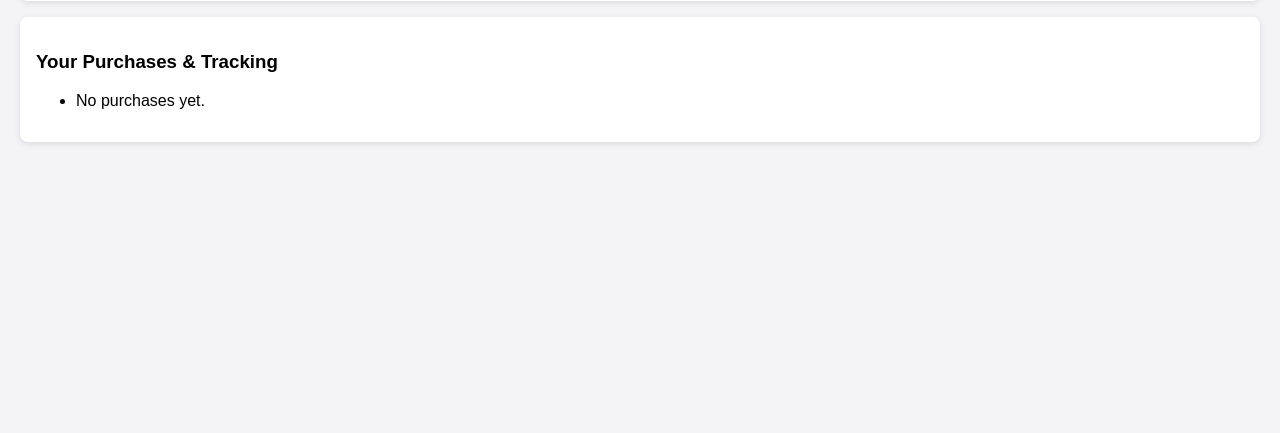
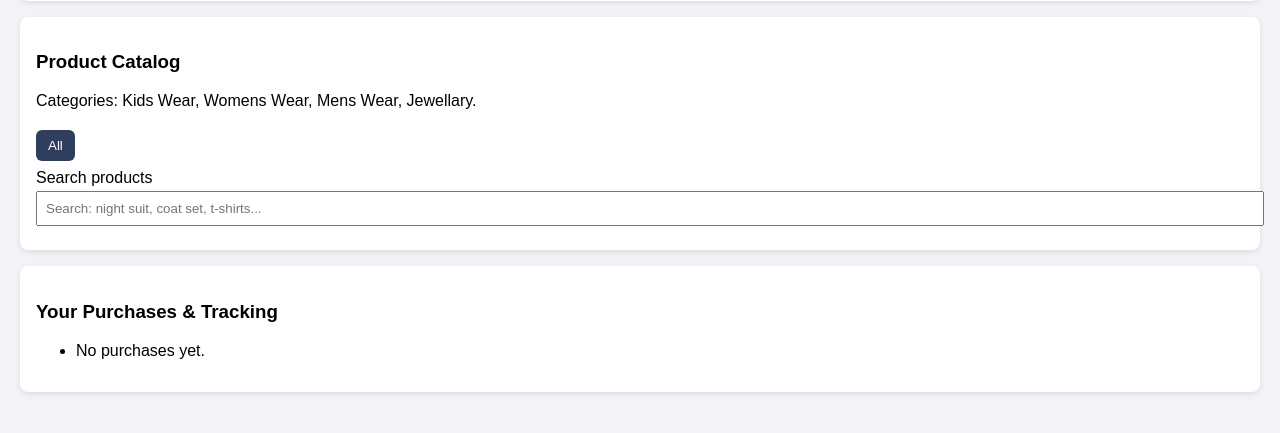
Before and after one commit to zivorastyles-cloth/zivoracloth, a Flask app: template templates/reseller_dashboard.html in a window 1280 px wide. Shown: the part 295-728 px from the top of the page. Run offline with Flask 3, Linux system fonts and the light colour scheme; the template is opened without the code that fills it, so the values that code supplies are empty.

Commit message:
Enhance reseller storefront UX and cart management

```diff
--- a/app.py
+++ b/app.py
@@ -14,6 +14,17 @@ app.config["SECRET_KEY"] = os.environ.get("SECRET_KEY", "dev-secret-change-me")
 
 
 CATEGORY_OPTIONS = ["kids wear", "womens wear", "mens wear", "jewellary"]
+
+DEFAULT_PRODUCTS = [
+    ("Kids Cotton T-Shirt", "kids wear", 45, 50, "Soft cotton daily wear for kids."),
+    ("Girls Party Frock", "kids wear", 85, 25, "Comfort fit frock for special occasions."),
+    ("Women Night Suit Set", "womens wear", 120, 30, "Breathable two-piece night suit."),
+    ("Women Coat Set", "womens wear", 220, 18, "Premium winter coat with matching inner."),
+    ("Mens Casual T-Shirt", "mens wear", 95, 40, "Regular fit t-shirt for daily use."),
+    ("Mens Formal Coat Set", "mens wear", 260, 15, "Classic coat set for events."),
+    ("Artificial Stone Necklace", "jewellary", 140, 35, "Stylish artificial jewellary necklace."),
+    ("Designer Earrings Combo", "jewellary", 70, 45, "Lightweight earrings set."),
+]
 
 
 def get_db():
@@ -88,6 +99,15 @@ def init_db():
         cur.execute(
             "INSERT INTO users (username, password_hash, role, created_at) VALUES (?, ?, 'admin', ?)",
             ("admin", generate_password_hash("admin123"), datetime.utcnow().isoformat()),
+        )
+    product_exists = cur.execute("SELECT id FROM products LIMIT 1").fetchone()
+    if not product_exists:
+        cur.executemany(
+            """
+            INSERT INTO products (name, category, price_coins, stock, description, created_at)
+            VALUES (?, ?, ?, ?, ?, ?)
+            """,
+            [(*product, datetime.utcnow().isoformat()) for product in DEFAULT_PRODUCTS],
         )
     db.commit()
     db.close()
@@ -321,6 +341,27 @@ def view_cart():
     return render_template("cart.html", items=items, total=total, wallet=user["wallet_coins"])
 
 
+@app.post("/cart/update/<int:product_id>")
+@login_required(role="reseller")
+def update_cart(product_id):
+    qty = request.form.get("qty", type=int)
+    if qty is None or qty < 0:
+        flash("Invalid quantity.", "error")
+        return redirect(url_for("view_cart"))
+
+    cart = session.get("cart", {})
+    key = str(product_id)
+    if qty == 0:
+        cart.pop(key, None)
+        flash("Item removed from cart.", "success")
+    else:
+        cart[key] = qty
+        flash("Cart updated.", "success")
+
+    session["cart"] = cart
+    return redirect(url_for("view_cart"))
+
+
 @app.post("/cart/checkout")
 @login_required(role="reseller")
 def checkout():
--- /dev/null
+++ b/static/app.js
@@ -0,0 +1,35 @@
+document.addEventListener('DOMContentLoaded', () => {
+  const categoryButtons = document.querySelectorAll('[data-filter-category]');
+  const productCards = document.querySelectorAll('[data-product-card]');
+  const searchInput = document.querySelector('#product-search');
+
+  const normalize = (value) => (value || '').toLowerCase().trim();
+
+  const applyFilters = () => {
+    const activeButton = document.querySelector('[data-filter-category].active');
+    const category = activeButton ? normalize(activeButton.dataset.filterCategory) : 'all';
+    const term = normalize(searchInput ? searchInput.value : '');
+
+    productCards.forEach((card) => {
+      const cardCategory = normalize(card.dataset.category);
+      const cardName = normalize(card.dataset.name);
+      const matchesCategory = category === 'all' || category === cardCategory;
+      const matchesSearch = !term || cardName.includes(term);
+      card.style.display = matchesCategory && matchesSearch ? '' : 'none';
+    });
+  };
+
+  categoryButtons.forEach((btn) => {
+    btn.addEventListener('click', () => {
+      categoryButtons.forEach((b) => b.classList.remove('active'));
+      btn.classList.add('active');
+      applyFilters();
+    });
+  });
+
+  if (searchInput) {
+    searchInput.addEventListener('input', applyFilters);
+  }
+
+  applyFilters();
+});
--- a/static/styles.css
+++ b/static/styles.css
@@ -7,8 +7,9 @@ main { padding: 20px; }
 .narrow { max-width: 420px; margin: 30px auto; }
 label { display: block; margin: 8px 0; }
 input, select, textarea, button { width: 100%; padding: 8px; margin-top: 4px; }
-button { background: #2f3e5c; color: #fff; border: none; cursor: pointer; }
+button { background: #2f3e5c; color: #fff; border: none; cursor: pointer; border-radius: 6px; }
 .grid.two { display: grid; grid-template-columns: repeat(auto-fit, minmax(280px, 1fr)); gap: 16px; }
+.grid.four { display: grid; grid-template-columns: repeat(auto-fit, minmax(230px, 1fr)); gap: 16px; }
 .inline { display: grid; grid-template-columns: 2fr 1fr 1fr 120px; gap: 8px; align-items: center; margin-bottom: 8px; }
 .flash-list { list-style: none; padding: 0; }
 .flash { padding: 10px; margin: 6px 0; border-radius: 6px; }
@@ -16,3 +17,10 @@ button { background: #2f3e5c; color: #fff; border: none; cursor: pointer; }
 .flash.error { background: #ffd8d8; }
 .product { border-top: 1px solid #ddd; margin-top: 8px; padding-top: 8px; }
 .hint { color: #666; }
+.filters { display: flex; flex-wrap: wrap; gap: 8px; margin-bottom: 8px; }
+.pill { width: auto; padding: 8px 12px; background: #dce3f7; color: #1f2d4e; }
+.pill.active { background: #2f3e5c; color: #fff; }
+.cart-list { list-style: none; padding: 0; }
+.cart-list li { border-bottom: 1px solid #ececec; padding: 12px 0; }
+.cart-actions { display: grid; grid-template-columns: 100px 1fr 1fr; gap: 8px; margin-top: 8px; }
+.danger { background: #973131; }
--- a/templates/base.html
+++ b/templates/base.html
@@ -23,5 +23,6 @@
     {% endwith %}
     {% block content %}{% endblock %}
   </main>
+  <script src="{{ url_for('static', filename='app.js') }}"></script>
 </body>
 </html>
--- a/templates/reseller_dashboard.html
+++ b/templates/reseller_dashboard.html
@@ -6,12 +6,26 @@
   <p><a href="{{ url_for('view_cart') }}">Open Cart ({{ cart_count }} items)</a></p>
 </div>
 
-<div class="grid two">
+<section class="card">
+  <h3>Product Catalog</h3>
+  <p>Categories: Kids Wear, Womens Wear, Mens Wear, Jewellary.</p>
+  <div class="filters">
+    <button type="button" class="pill active" data-filter-category="all">All</button>
+    {% for category in products_by_category.keys() %}
+      <button type="button" class="pill" data-filter-category="{{ category }}">{{ category.title() }}</button>
+    {% endfor %}
+  </div>
+  <label>Search products
+    <input id="product-search" type="text" placeholder="Search: night suit, coat set, t-shirts...">
+  </label>
+</section>
+
+<div class="grid four">
   {% for category, products in products_by_category.items() %}
     <section class="card">
       <h3>{{ category.title() }}</h3>
       {% for p in products %}
-      <div class="product">
+      <div class="product" data-product-card data-category="{{ category }}" data-name="{{ p.name }}">
         <strong>{{ p.name }}</strong>
         <p>{{ p.description }}</p>
         <p>{{ p.price_coins }} coins | Stock {{ p.stock }}</p>
```
Also changed, not shown: templates/cart.html (+11 -2 lines).
